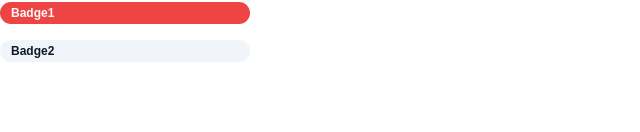
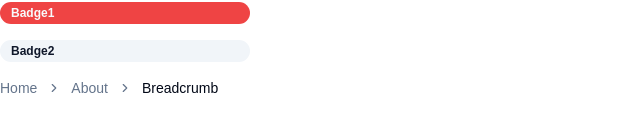
Before and after one commit to AbayTesfaye/Shadcn-UI, a Next.js app: page / in a window 1280 px wide. Shown: the part 516-648 px from the top of the page, without its empty margins (0-640 px from the left). Built offline with nearby package versions, Linux system fonts and the light colour scheme.

Commit message:
BreadCrumb

```diff
--- /dev/null
+++ b/src/app/SHADCN/MyBreadCrumb.tsx
@@ -0,0 +1,31 @@
+import {
+    Breadcrumb,
+    BreadcrumbItem,
+    BreadcrumbLink,
+    BreadcrumbList,
+    BreadcrumbPage,
+    BreadcrumbSeparator,
+  } from "@/components/ui/breadcrumb"
+
+const MyBreadCrumb = () => {
+  return (
+    <Breadcrumb>
+    <BreadcrumbList>
+      <BreadcrumbItem>
+        <BreadcrumbLink href="/">Home</BreadcrumbLink>
+      </BreadcrumbItem>
+      <BreadcrumbSeparator />
+      <BreadcrumbItem>
+        <BreadcrumbLink href="/about">About</BreadcrumbLink>
+      </BreadcrumbItem>
+      <BreadcrumbSeparator />
+      <BreadcrumbItem>
+        <BreadcrumbPage>Breadcrumb</BreadcrumbPage>
+      </BreadcrumbItem>
+    </BreadcrumbList>
+  </Breadcrumb>
+
+  )
+}
+
+export default MyBreadCrumb
--- /dev/null
+++ b/src/app/about/page.tsx
@@ -0,0 +1,7 @@
+const About = () => {
+  return (
+    <div className=''>Welcome to About page!</div>
+  )
+}
+
+export default About
--- a/src/app/page.tsx
+++ b/src/app/page.tsx
@@ -6,6 +6,7 @@
 import MyAspectRatio from "./SHADCN/MyAspectRatio";
 import MyAvatar from "./SHADCN/MyAvatar"; // Make sure to import MyAvatar
 import MyBadge from "./SHADCN/MyBadge";
+import MyBreadCrumb from "./SHADCN/MyBreadCrumb";
 
 export default function Home() {
   const searchParams = useSearchParams();
@@ -21,6 +22,7 @@
       <MyAvatar />
       <MyBadge variant="destructive" title="Badge1" />
       <MyBadge variant="secondary" title="Badge2" />
+      <MyBreadCrumb />
     </div>
   );
 }
--- /dev/null
+++ b/src/components/ui/breadcrumb.tsx
@@ -0,0 +1,115 @@
+import * as React from "react"
+import { Slot } from "@radix-ui/react-slot"
+import { ChevronRight, MoreHorizontal } from "lucide-react"
+
+import { cn } from "@/lib/utils"
+
+const Breadcrumb = React.forwardRef<
+  HTMLElement,
+  React.ComponentPropsWithoutRef<"nav"> & {
+    separator?: React.ReactNode
+  }
+>(({ ...props }, ref) => <nav ref={ref} aria-label="breadcrumb" {...props} />)
+Breadcrumb.displayName = "Breadcrumb"
+
+const BreadcrumbList = React.forwardRef<
+  HTMLOListElement,
+  React.ComponentPropsWithoutRef<"ol">
+>(({ className, ...props }, ref) => (
+  <ol
+    ref={ref}
+    className={cn(
+      "flex flex-wrap items-center gap-1.5 break-words text-sm text-muted-foreground sm:gap-2.5",
+      className
+    )}
+    {...props}
+  />
+))
+BreadcrumbList.displayName = "BreadcrumbList"
+
+const BreadcrumbItem = React.forwardRef<
+  HTMLLIElement,
+  React.ComponentPropsWithoutRef<"li">
+>(({ className, ...props }, ref) => (
+  <li
+    ref={ref}
+    className={cn("inline-flex items-center gap-1.5", className)}
+    {...props}
+  />
+))
+BreadcrumbItem.displayName = "BreadcrumbItem"
+
+const BreadcrumbLink = React.forwardRef<
+  HTMLAnchorElement,
+  React.ComponentPropsWithoutRef<"a"> & {
+    asChild?: boolean
+  }
+>(({ asChild, className, ...props }, ref) => {
+  const Comp = asChild ? Slot : "a"
+
+  return (
+    <Comp
+      ref={ref}
+      className={cn("transition-colors hover:text-foreground", className)}
+      {...props}
+    />
+  )
+})
+BreadcrumbLink.displayName = "BreadcrumbLink"
+
+const BreadcrumbPage = React.forwardRef<
+  HTMLSpanElement,
+  React.ComponentPropsWithoutRef<"span">
+>(({ className, ...props }, ref) => (
+  <span
+    ref={ref}
+    role="link"
+    aria-disabled="true"
+    aria-current="page"
+    className={cn("font-normal text-foreground", className)}
+    {...props}
+  />
+))
+BreadcrumbPage.displayName = "BreadcrumbPage"
+
+const BreadcrumbSeparator = ({
+  children,
+  className,
+  ...props
+}: React.ComponentProps<"li">) => (
+  <li
+    role="presentation"
+    aria-hidden="true"
+    className={cn("[&>svg]:w-3.5 [&>svg]:h-3.5", className)}
+    {...props}
+  >
+    {children ?? <ChevronRight />}
+  </li>
+)
+BreadcrumbSeparator.displayName = "BreadcrumbSeparator"
+
+const BreadcrumbEllipsis = ({
+  className,
+  ...props
+}: React.ComponentProps<"span">) => (
+  <span
+    role="presentation"
+    aria-hidden="true"
+    className={cn("flex h-9 w-9 items-center justify-center", className)}
+    {...props}
+  >
+    <MoreHorizontal className="h-4 w-4" />
+    <span className="sr-only">More</span>
+  </span>
+)
+BreadcrumbEllipsis.displayName = "BreadcrumbElipssis"
+
+export {
+  Breadcrumb,
+  BreadcrumbList,
+  BreadcrumbItem,
+  BreadcrumbLink,
+  BreadcrumbPage,
+  BreadcrumbSeparator,
+  BreadcrumbEllipsis,
+}
```
